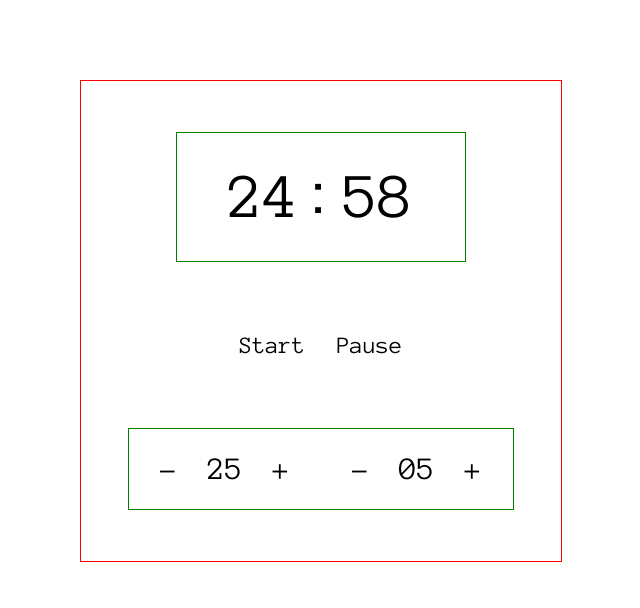
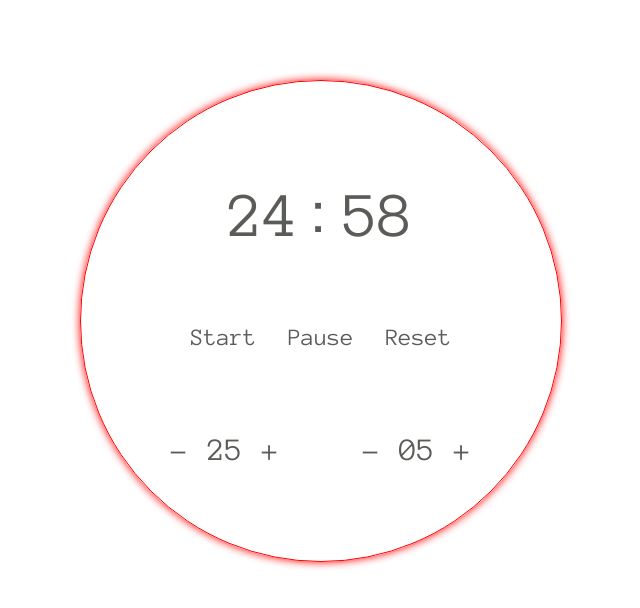
Before and after one commit to 1ba1/pomodoro-timer, a plain HTML site: page index.html in a window 1280 px wide. Both pictures are taken after a click on the element "Start". Shown: the whole page, without its empty margins (319-959 px from the left). Drawn offline with Linux system fonts and the light colour scheme.

Commit message:
add some styles

```diff
--- a/css/styles.css
+++ b/css/styles.css
@@ -1,5 +1,7 @@
 #container {
   border: 1px solid #ff0000;
+  border-radius: 50%;
+  box-shadow: #ff0000 0 0 8px;
   height: 30rem;
   width: 30rem;
   margin: 5rem auto;
@@ -8,10 +10,10 @@
   justify-content: space-around;
   align-items: center;
   font-family: 'Anonymous Pro', monospace;
+  color: #5a5c58;
 }
 
 #time {
-  border: 1px solid #008000;
   height: 8rem;
   width: 60%;
   font-size: 4rem;
@@ -36,20 +38,19 @@
 }
 
 #controls {
-  margin: -2rem 0 -2rem 0;
+  margin: -6rem 0 -5rem 0;
 }
 
-#start, #pause {
+#start, #pause, #reset {
   float: left;
   font-size: 1.5rem;
 }
 
-#pause {
+#pause, #reset {
   margin-left: 2rem;
 }
 
 #settings {
-  border: 1px solid #008000;
   height: 5rem;
   width: 80%;
   display: flex;
@@ -59,11 +60,15 @@
 }
 
 #setWork, #setBreak {
-  margin: 0 -2rem 0 -2rem;
+  margin: 0 -4rem 0 -4rem;
 }
 
-#start:hover, #pause:hover, #minusWork:hover, #plusWork:hover,
+#start:hover, #pause:hover, #reset:hover, #minusWork:hover, #plusWork:hover,
 #minusBreak:hover, #plusBreak:hover {
   cursor: pointer;
   color: #ff0000;
 }
+
+.disabled {
+  pointer-events: none;
+}
--- a/index.html
+++ b/index.html
@@ -16,6 +16,7 @@
       <div id="controls">
         <div id="start">Start</div>
         <div id="pause">Pause</div>
+        <div id="reset">Reset</div>
       </div>
       <div id="settings">
         <div id="minusWork">-</div>
--- a/js/index.js
+++ b/js/index.js
@@ -16,10 +16,19 @@ const minusWork = document.getElementById('minusWork'),
   sec = document.getElementById('sec'),
   start = document.getElementById('start'),
   pause = document.getElementById('pause'),
-  alarm = document.createElement('audio'),
-  pad = n => n < 10 ? '0' + n : n;
+  reset = document.getElementById('reset'),
+  alarm = document.createElement('audio');
 
 alarm.setAttribute('src', 'http://www.soundjay.com/button/beep-07.mp3');
+
+const pad = n => n < 10 ? '0' + n : n;
+
+const toggleSettings = () => {
+  minusWork.classList.toggle('disabled');
+  plusWork.classList.toggle('disabled');
+  minusBreak.classList.toggle('disabled');
+  plusBreak.classList.toggle('disabled');
+};
 
 const decrementWorkTime = () => {
   if (workTime > 1) {
@@ -51,22 +60,26 @@ minusWork.onclick = () => {
   decrementWorkTime();
   setWork.textContent = pad(workTime);
   min.textContent = pad(workTime);
+  sec.textContent = '00';
 };
 
 plusWork.onclick = () => {
   incrementWorkTime();
   setWork.textContent = pad(workTime);
   min.textContent = pad(workTime);
+  sec.textContent = '00';
 };
 
 minusBreak.onclick = () => {
   decrementBreakTime();
   setBreak.textContent = pad(breakTime);
+  sec.textContent = '00';
 };
 
 plusBreak.onclick = () => {
   incrementBreakTime();
   setBreak.textContent = pad(breakTime);
+  sec.textContent = '00';
 };
 
 start.onclick = () => {
@@ -80,8 +93,21 @@ start.onclick = () => {
     min.textContent = pad(Math.floor(time / 60));
     sec.textContent = pad(time % 60);
   }, 1000);
+  toggleSettings();
 };
 
 pause.onclick = () => {
   clearInterval(timer);
+  toggleSettings();
 };
+
+reset.onclick = () => {
+  clearInterval(timer);
+  min.textContent = pad(workTime);
+  sec.textContent = '00';
+  time = workTime * 60;
+  minusWork.classList.remove('disabled');
+  plusWork.classList.remove('disabled');
+  minusBreak.classList.remove('disabled');
+  plusBreak.classList.remove('disabled');
+};
```
